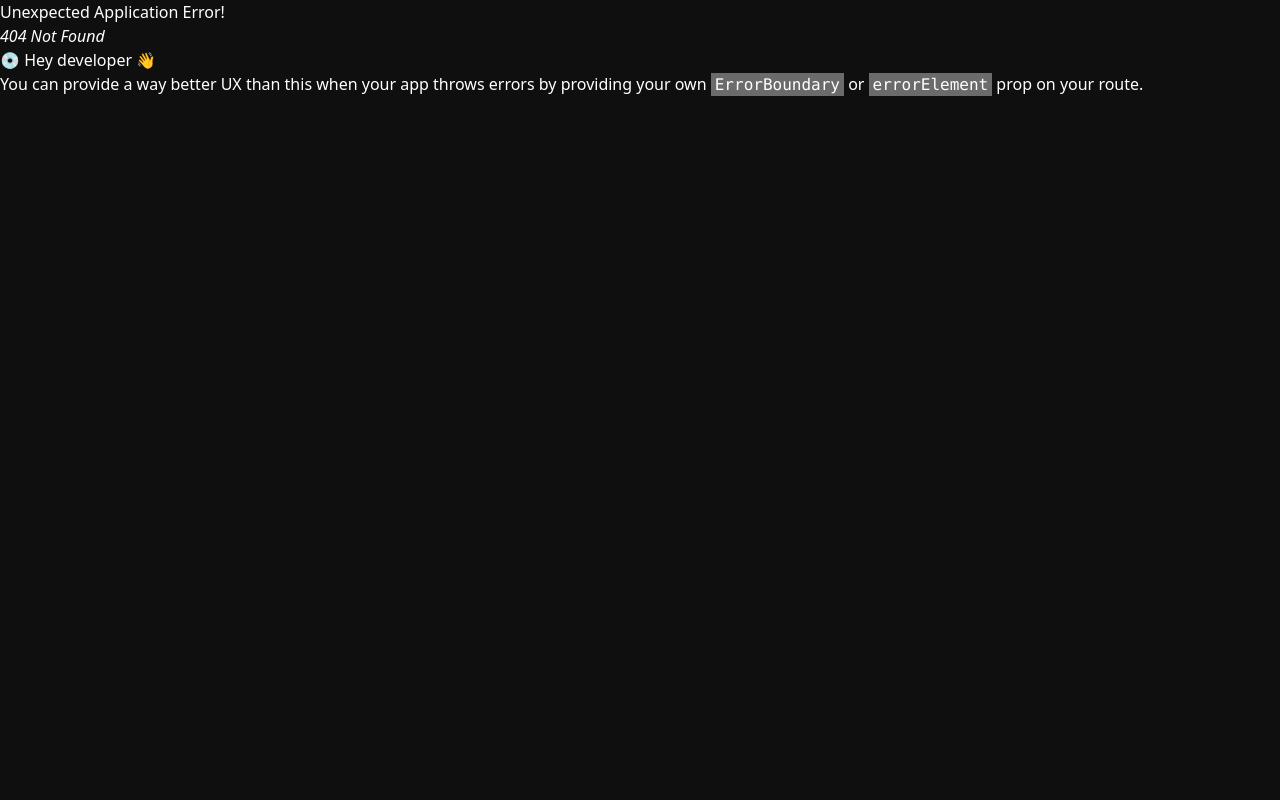
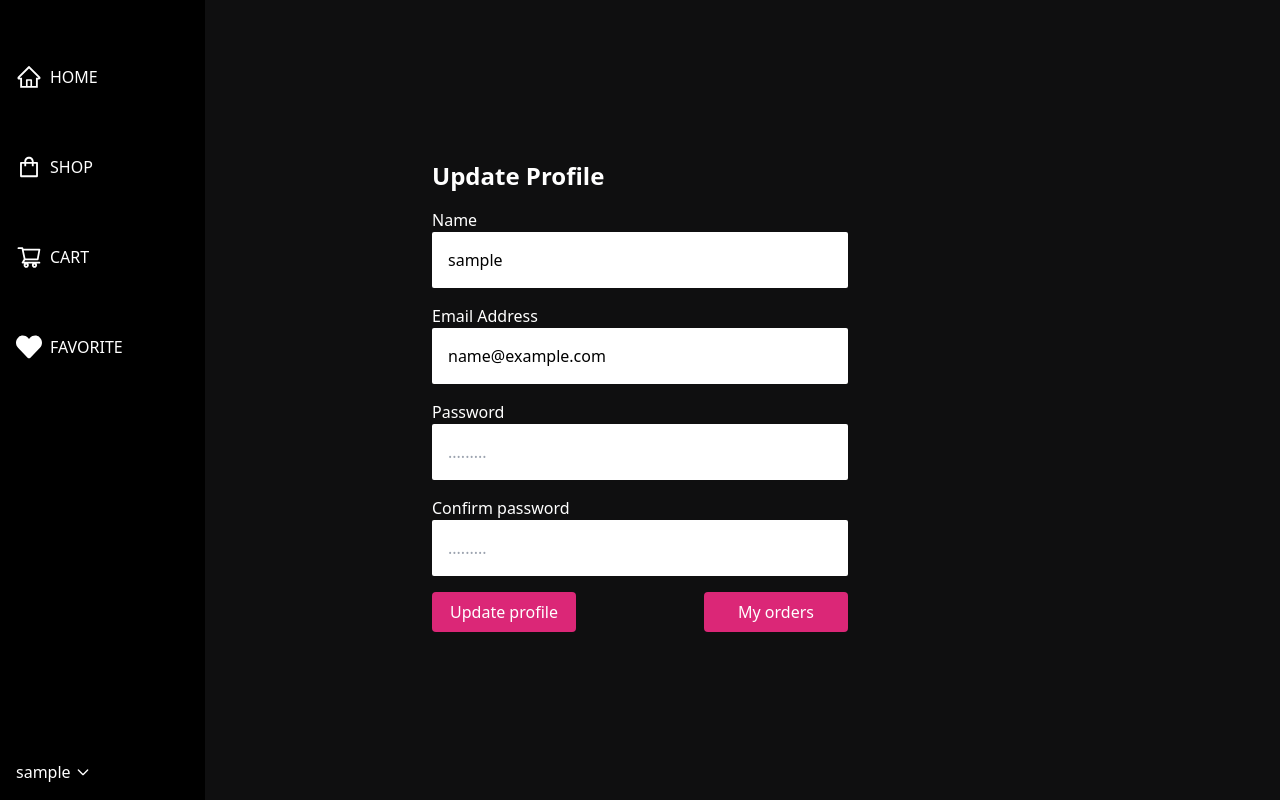
Before and after one commit to Kiero1211/MERN_Ecommerce, a React (Vite) app in the folder frontend/: page /profile in a window 1280 px wide. Before the commit this address had no page. Built offline with nearby package versions, Linux system fonts and the light colour scheme; sample sign-in values are in the browser's storage.

Commit message:
feat: add profile page

```diff
--- /dev/null
+++ b/frontend/src/components/PrivateRoute.jsx
@@ -0,0 +1,20 @@
+import { useNavigate, Outlet } from "react-router";
+import { useSelector } from "react-redux";
+
+import { userInfoSelector } from "../redux/selectors";
+import { useEffect } from "react";
+import { toast } from "react-toastify";
+
+function PrivateRoute() {
+    const userInfo = useSelector(userInfoSelector);
+    const navigate = useNavigate();
+    useEffect(() => {
+        if (Object.keys(userInfo).length === 0){
+            toast.error("You need to log in first");
+            navigate("/login");
+        }
+    }, [userInfo, navigate])
+    return <Outlet />
+}
+
+export default PrivateRoute;
--- /dev/null
+++ b/frontend/src/helpers/validateForm.js
@@ -0,0 +1,81 @@
+import { toast } from "react-toastify";
+
+export const validateForm = ({
+    username,
+    email,
+    password,
+    confirmPassword
+}) => {
+    try {
+        if (username) {
+            const usernameErrorElement = document.querySelector(".usernameError");
+            // Validate username
+            if (!username) {
+                usernameErrorElement.innerHTML = "*Please enter your username";
+                usernameError = true;
+            } else {
+                usernameErrorElement.innerHTML = "";
+            }
+
+        }
+        const passwordErrorElement = document.querySelector(".passwordError");
+
+        let usernameError = false;
+        let passwordError = false;
+
+
+
+        // Validate password
+        if (!password) {
+            passwordErrorElement.innerHTML = "*Please enter your password";
+            passwordError = true;
+        } else {
+            passwordErrorElement.innerHTML = "";
+        }
+
+        if (usernameError || passwordError) {
+            throw new Error("Please re-check your information");
+        }
+
+
+        // Validate email & confirm password if they exist
+        if (email && confirmPassword) {
+            const emailErrorElement = document.querySelector(".emailError");
+            const confirmPasswordErrorElement = document.querySelector(".confirmPasswordError");
+
+            let emailError = false;
+            let confirmPasswordError = false;
+            const emailPattern = /^[\w-\.]+@([\w-]+\.)+[\w-]{2,4}$/;
+
+            // Validate email
+            if (!email) {
+                emailErrorElement.innerHTML = "*Please enter your email";
+                emailError = true;
+            } else if (!email.match(emailPattern)) {
+                emailErrorElement.innerHTML = "*Invalid email";
+                emailError = true;
+            } else {
+                emailErrorElement.innerHTML = "";
+            }
+
+            // Validate confirm password
+            if (!confirmPassword) {
+                confirmPasswordErrorElement.innerHTML = "*Please confirm your password";
+                confirmPasswordError = true;
+            } else if (password !== confirmPassword) {
+                confirmPasswordErrorElement.innerHTML = "*Passwords does not match";
+                confirmPasswordError = true;
+            } else {
+                confirmPasswordErrorElement.innerHTML = "";
+            }
+
+            if (emailError || confirmPasswordError) {
+                throw new Error("Please re-check your information");
+            }
+        }
+    } catch (error) {
+        toast.error(error.message);
+        return false;
+    }
+    return true;
+}
--- a/frontend/src/main.jsx
+++ b/frontend/src/main.jsx
@@ -7,13 +7,23 @@ import { createBrowserRouter } from "react-router-dom";
 import { Provider } from "react-redux";
 import store from "./redux/store.js";
 
-//Auth
+// Private Route
+import PrivateRoute from "./components/PrivateRoute.jsx";
+
+// Auth
 import Login from "./pages/Auth/Login.jsx";
 import Register from "./pages/Auth/Register.jsx";
+
+//User
+import Profile from "./pages/User/Profile.jsx";
 
 const router = createBrowserRouter(
 	createRoutesFromElements(
 		<Route path="/" element={<App />}>
+			<Route element={<PrivateRoute/>}>
+				<Route path="/profile" element={<Profile />}/>
+			</Route>
+
 			<Route path="/login" element={<Login />}/>
 			<Route path="/register" element={<Register />}/>
 		</Route>
--- a/frontend/src/pages/Auth/Login.jsx
+++ b/frontend/src/pages/Auth/Login.jsx
@@ -106,7 +106,7 @@ function Login() {
                     <img
                         src="https://images.unsplash.com/photo-1576502200916-3808e07386a5?ixlib=rb-4.0.3&ixid=M3wxMjA3fDB8MHxwaG90by1wYWdlfHx8fGVufDB8fHx8fA%3D%3D&auto=format&fit=crop&w=2065&q=80"
                         alt=""
-                        className="h-[100vh] w-[100%] xl:block md:hidden sm:hidden rounded-lg"
+                        className="h-[100vh] w-[100%] xl:block md:hidden sm:hidden"
                     />
                 </figure>
 			</section>
--- a/frontend/src/pages/Auth/Register.jsx
+++ b/frontend/src/pages/Auth/Register.jsx
@@ -218,7 +218,7 @@ function Register() {
                 <img
                     src="https://images.unsplash.com/photo-1618005182384-a83a8bd57fbe?ixlib=rb-4.0.3&ixid=M3wxMjA3fDB8MHxwaG90by1wYWdlfHx8fGVufDB8fHx8fA%3D%3D&auto=format&fit=crop&w=1964&q=80"
                     alt=""
-                    className="h-[100vh] w-[100%] xl:block md:hidden sm:hidden rounded-lg"
+                    className="h-[100vh] w-[100%] xl:block md:hidden sm:hidden"
                 />
             </figure>
 		</section>
--- /dev/null
+++ b/frontend/src/pages/User/Profile.jsx
@@ -0,0 +1,165 @@
+import { useState, useEffect } from "react";
+import { Link } from "react-router-dom";
+
+//Redux
+import { useDispatch, useSelector } from "react-redux";
+import { userInfoSelector } from "../../redux/selectors";
+import { useProfileMutation } from "../../redux/api/userApiSlice";
+
+// Auth
+import { setCredentials } from "../../redux/features/auth/authSlice";
+
+// Utils
+import Loader from "../../components/Loader";
+import { toast } from "react-toastify";
+
+function Profile() {
+	const userInfo = useSelector(userInfoSelector);
+
+	const [username, setUsername] = useState(() => userInfo.username);
+	const [email, setEmail] = useState(() => userInfo.email);
+	const [password, setPassword] = useState("");
+	const [confirmPassword, setConfirmPassword] = useState("");
+
+	const [updateProfileApiCall, { isLoading }] = useProfileMutation();
+
+	const dispatch = useDispatch();
+
+	const validateInputs = ({ email, password, confirmPassword }) => {
+        try {
+            let emailError = false;
+            let confirmPasswordError = false;
+            if (email) {
+                const emailErrorElement = document.querySelector(".emailError");
+                const emailPattern = /^[\w-\.]+@([\w-]+\.)+[\w-]{2,4}$/;
+
+                // Validate email
+                if (!email.match(emailPattern)) {
+                    emailErrorElement.innerHTML = "*Invalid email";
+                    emailError = true;
+                } else {
+                    emailErrorElement.innerHTML = "";
+                }
+            }
+
+            if (password || confirmPassword) {
+                const confirmPasswordErrorElement = document.querySelector(".confirmPasswordError");
+                if (password !== confirmPassword) {
+                    confirmPasswordErrorElement.innerHTML = "*Passwords does not match";
+                    confirmPasswordError = true;
+                } else {
+                    confirmPasswordErrorElement.innerHTML = "";
+                }
+            }
+
+            if (emailError || confirmPasswordError) {
+                throw new Error("Please re-check your information");
+            }
+        } catch (error) {
+            toast.error(error.message);
+            return false;
+        }
+        return true;
+	};
+
+	const handleSubmit = async (e) => {
+		e.preventDefault();
+		const formInputs = {
+			username,
+			email,
+			password,
+			confirmPassword,
+		};
+		if (validateInputs(formInputs)) {
+			try {
+				const res = await updateProfileApiCall(formInputs);
+				dispatch(setCredentials({ ...res }));
+				toast.success("Updated successfully");
+			} catch (error) {
+				console.log(error.message);
+				toast.error(error.message);
+			}
+		}
+	};
+
+	return (
+		<div className="container mx-auto p-4 pt-[10rem]">
+			<div className="flex justify-center align-center md:flex md:space-x-4">
+				<div className="md:w-1/3">
+					<h1 className="text-2xl font-semibold mb-4">Update Profile</h1>
+
+					<form onSubmit={handleSubmit}>
+						<div className="mb-4">
+							<label htmlFor="username">Name</label>
+							<input
+								type="text"
+								name="username"
+								id="username"
+								placeholder="Enter name..."
+								className="form-input p-4 rounded-sm w-full"
+								value={username}
+								onChange={(e) => setUsername(e.target.value)}
+							/>
+							<div className="usernameError"></div>
+						</div>
+						<div className="mb-4">
+							<label htmlFor="email">Email Address</label>
+							<input
+								type="text"
+								name="email"
+								id="email"
+								placeholder="Enter email..."
+								className="form-input p-4 rounded-sm w-full"
+								value={email}
+								onChange={(e) => setEmail(e.target.value)}
+							/>
+							<div className="emailError"></div>
+						</div>
+						<div className="mb-4">
+							<label htmlFor="password">Password</label>
+							<input
+								type="password"
+								name="password"
+								id="password"
+								placeholder="........."
+								className="form-input p-4 rounded-sm w-full"
+								value={password}
+								onChange={(e) => setPassword(e.target.value)}
+							/>
+							<div className="passwordError"></div>
+						</div>
+						<div className="mb-4">
+							<label htmlFor="confirmPassword">Confirm password</label>
+							<input
+								type="password"
+								name="confirmPassword"
+								id="confirmPassword"
+								placeholder="........."
+								className="form-input p-4 rounded-sm w-full"
+								value={confirmPassword}
+								onChange={(e) => setConfirmPassword(e.target.value)}
+							/>
+							<div className="confirmPasswordError"></div>
+						</div>
+
+						<div className="flex justify-between">
+							<button
+								type="submit"
+								className="bg-pink-600 text-white py-2 px-4 w-[9rem] text-center rounded hover:bg-pink-700">
+								Update profile
+							</button>
+							<Link
+								to="/user-orders"
+								className="bg-pink-600 text-white py-2 px-4 w-[9rem] text-center rounded hover:bg-pink-700">
+								My orders
+							</Link>
+						</div>
+					</form>
+				</div>
+				{isLoading && <Loader />}
+			</div>
+		</div>
+	);
+}
+
+export default Profile;
--- a/frontend/src/redux/api/userApiSlice.js
+++ b/frontend/src/redux/api/userApiSlice.js
@@ -24,11 +24,20 @@ export const userApiSlice = apiSlice.injectEndpoints({
                 method: "POST",
                 body: data
             })
+        }),
+
+        profile: builder.mutation({
+            query: (data) => ({
+                url: `${USERS_URL}/profile`,
+                method: "PUT",
+                body: data
+            })
         })
     })
 })
 export const {
     useLoginMutation,
     useLogoutMutation,
-    useRegisterMutation
+    useRegisterMutation,
+    useProfileMutation
  } = userApiSlice;
--- a/frontend/src/redux/selectors.js
+++ b/frontend/src/redux/selectors.js
@@ -1,3 +1,6 @@
-export const userInfoSelector = (state) => {
-    return state.auth.userInfo || {};
-}
+import { createSelector } from "@reduxjs/toolkit";
+
+export const userInfoSelector = createSelector(
+    [(state) => state],
+    (state) => state.auth.userInfo || {}
+);
```
